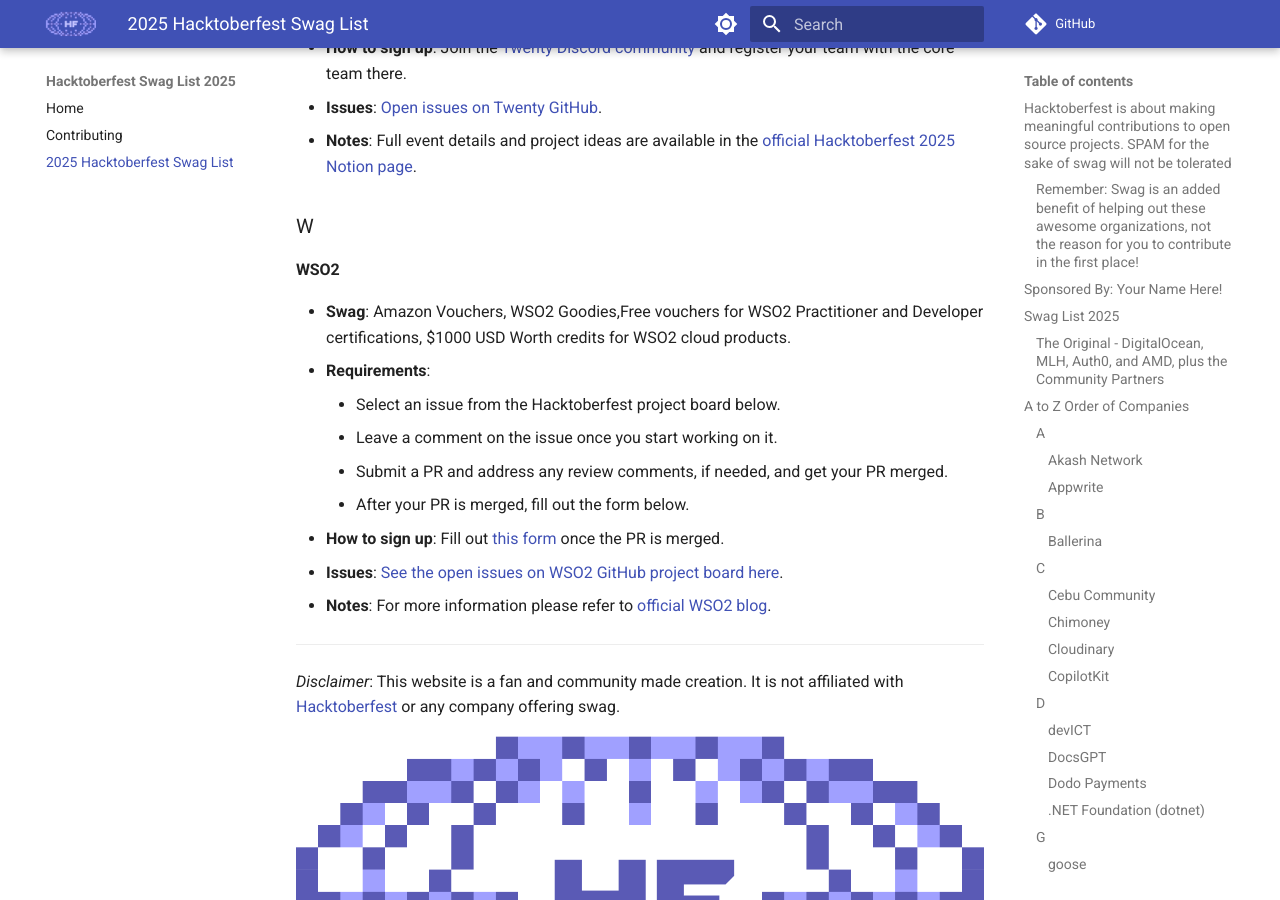
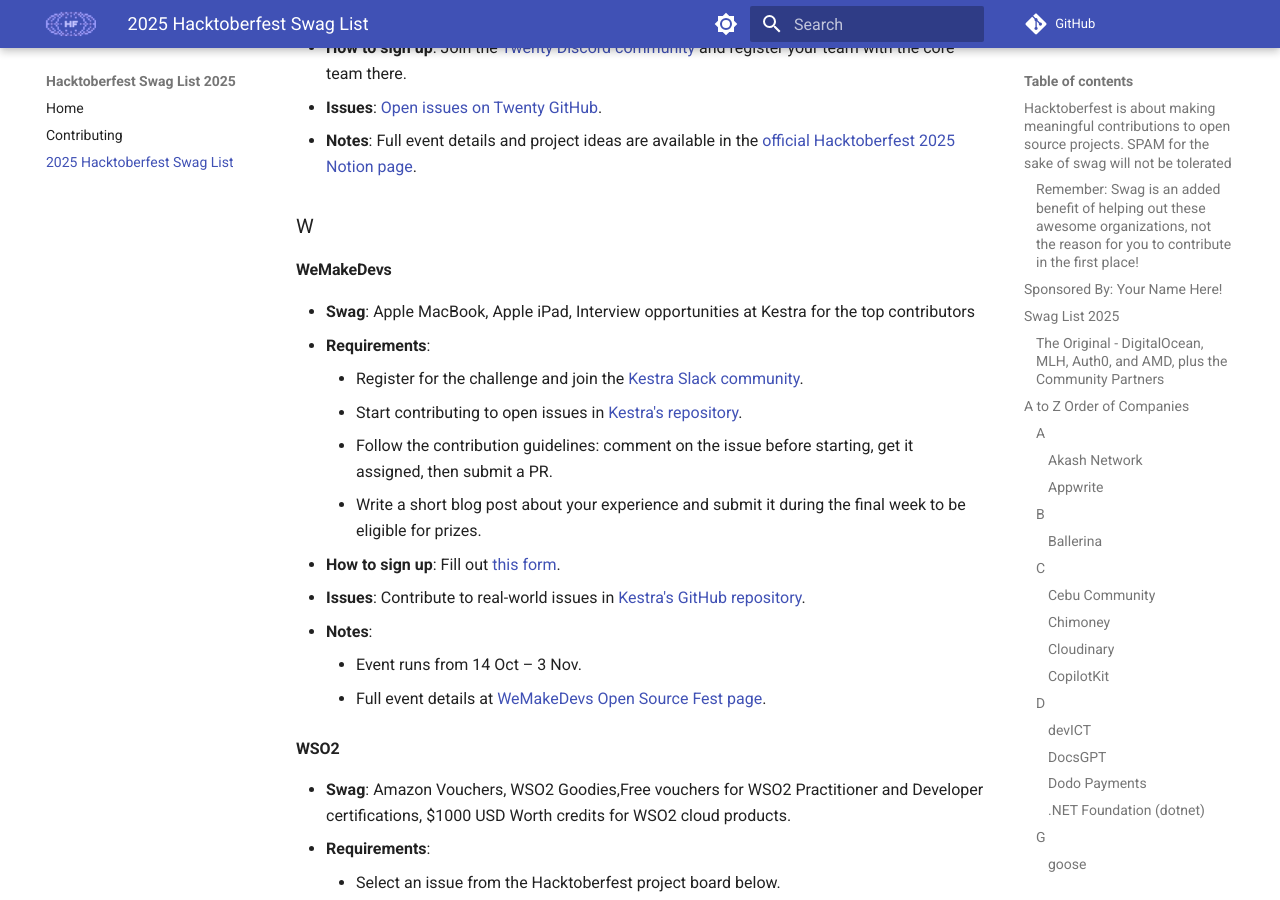
Before and after one commit to crweiner/hacktoberfest-swag-list, an MkDocs documentation site: the page built from docs/list.md, in a window 1280 px wide and 900 px high, scrolled down 12581 px. Built offline with MkDocs 1.6.1 and Material for MkDocs 9.7.7, drawn with Linux system fonts in a browser that asks for light colours; plug-ins that fetch from the network failed and are left out; comment, search, counter and statistics services are not loaded.

Commit message:
Added WeMakeDevs to the Hacktoberfest Swag List (#1064)
* Added WeMakeDevs to the Hacktoberfest Swag List

* Small change to WeMakeDevs

---------

Co-authored-by: Chandler Weiner <23106097+crweiner@users.noreply.github.com>

```diff
--- a/docs/list.md
+++ b/docs/list.md
@@ -381,6 +381,20 @@
 
 ### W
 
+#### WeMakeDevs
+
+- **Swag**: Apple MacBook, Apple iPad, Interview opportunities at Kestra for the top contributors
+- **Requirements**:
+    - Register for the challenge and join the [Kestra Slack community](https://kestra-io.slack.com/join/shared_invite/zt-2u3tfbhch-BSZmQKJtgbMvprneNEL_HQ#/shared-invite/email).
+    - Start contributing to open issues in [Kestra's repository](https://github.com/kestra-io/kestra/issues).
+    - Follow the contribution guidelines: comment on the issue before starting, get it assigned, then submit a PR.
+    - Write a short blog post about your experience and submit it during the final week to be eligible for prizes.
+- **How to sign up**: Fill out [this form](https://docs.google.com/forms/d/e/1FAIpQLSeNz4uTgojCQWlLsyTgOFHJ8I90gLmDIH-SBIMILfMAHMsJeQ/viewform).
+- **Issues**: Contribute to real-world issues in [Kestra's GitHub repository](https://github.com/kestra-io/kestra/issues).
+- **Notes**:
+    - Event runs from 14 Oct – 3 Nov.
+    - Full event details at [WeMakeDevs Open Source Fest page](https://www.wemakedevs.org/hackathons/opensourcefest25).
+
 #### WSO2
 
 - **Swag**: Amazon Vouchers, WSO2 Goodies,Free vouchers for WSO2 Practitioner and Developer certifications, $1000 USD Worth credits for WSO2 cloud products.
```
